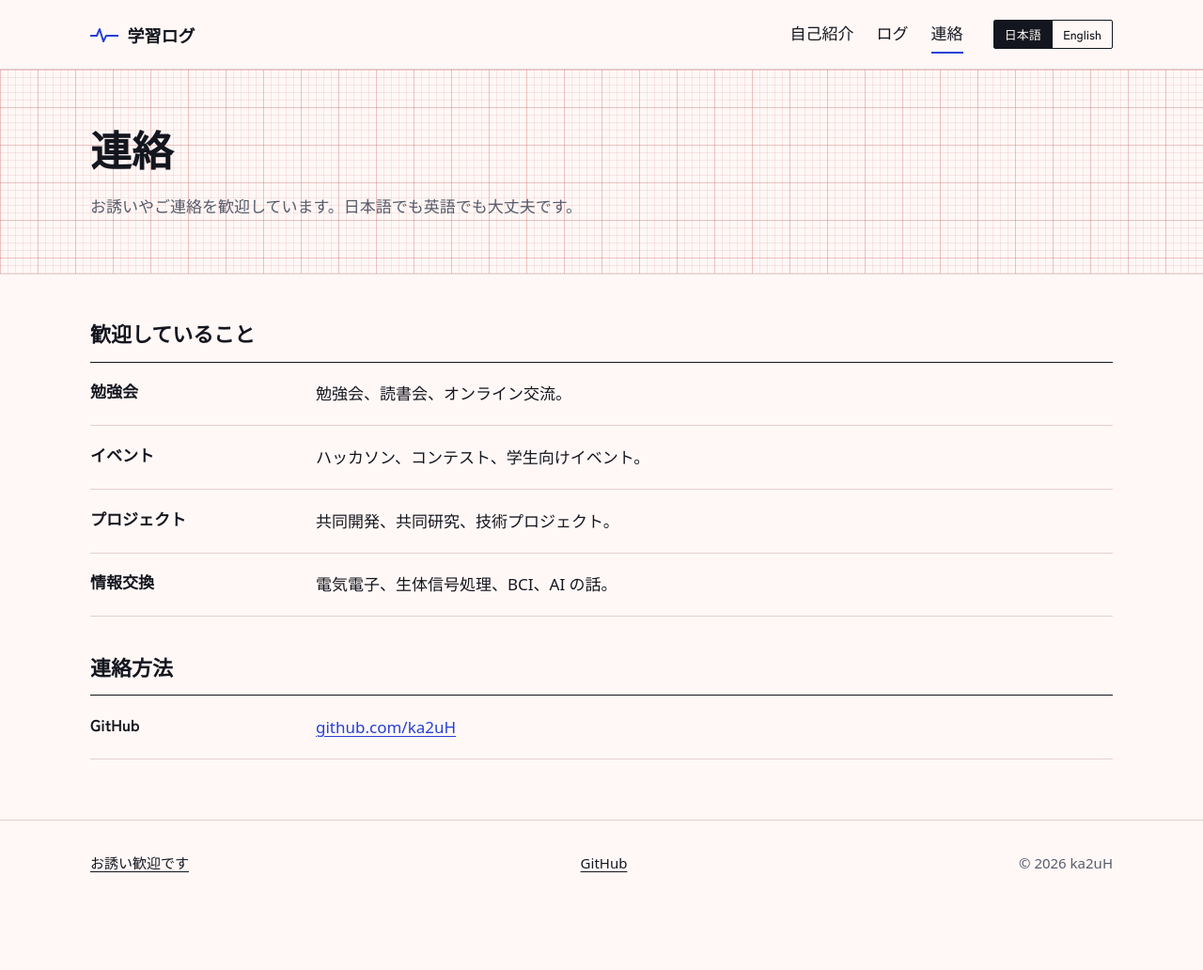
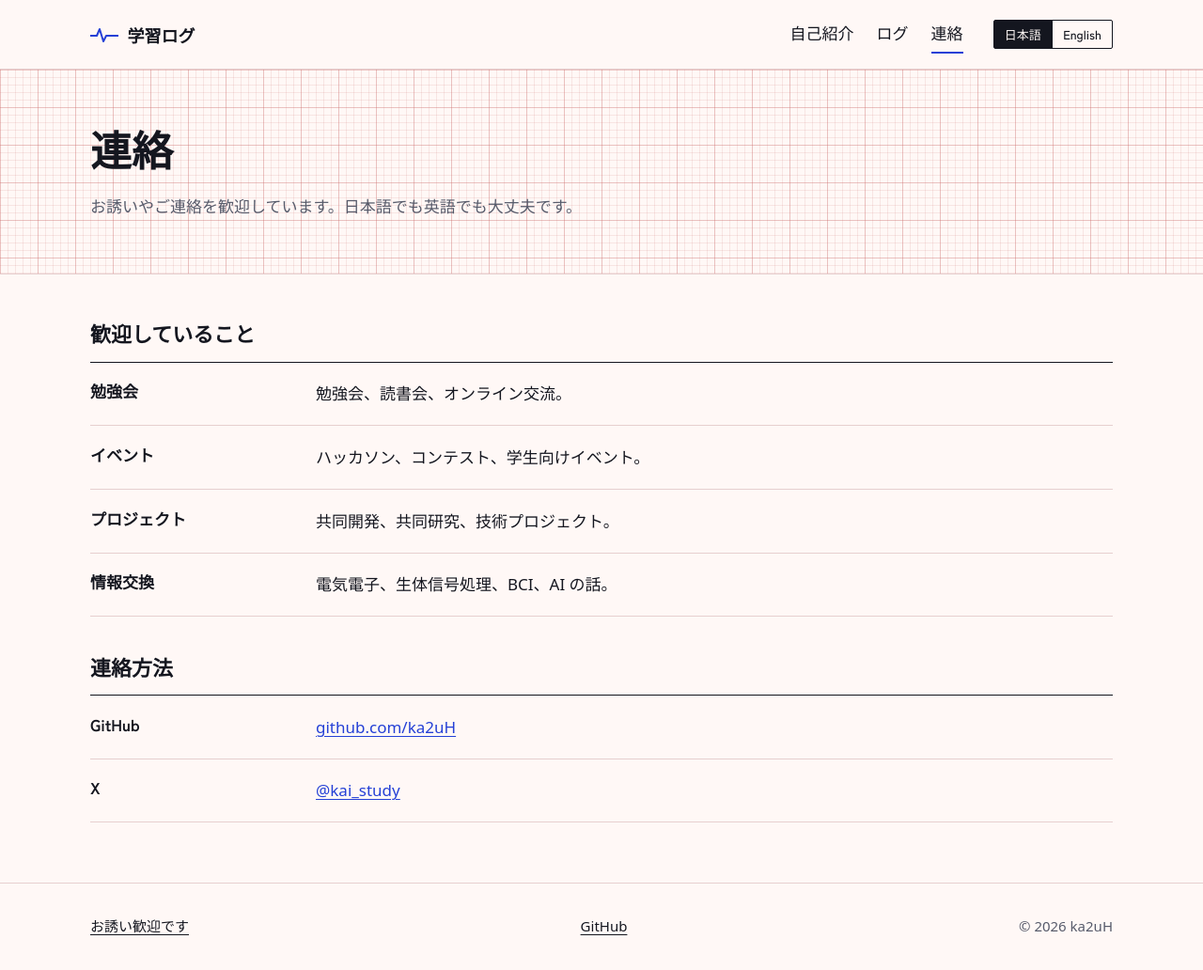
Before and after one commit to ka2uH/style_ka2u, a Jekyll site: the page built from contact.html, in a window 1280 px wide. Shown: the whole page at 94% size. Built offline with Jekyll 4.4.1, drawn with Linux system fonts in a browser that asks for light colours; some web fonts are replaced; before the commit the page ends 965 px from its top, so only the background shows below that.

Commit message:
Add X contact link to contact.html

```diff
--- a/contact.html
+++ b/contact.html
@@ -53,6 +53,10 @@ permalink: /contact/
         <dt>GitHub</dt>
         <dd><p><a href="https://github.com/{{ site.github_username }}">github.com/{{ site.github_username }}</a></p></dd>
       </div>
+    <div class="field">
+        <dt>X</dt>
+        <dd><p><a href="https://x.com/Ka1_study_H">@kai_study</a></p></dd>
+      </div>
       <!-- TODO: 使いたい連絡手段を追加する（フォーム、X、LinkedIn など）。
            メールアドレスの直書きは迷惑メールの原因になるので、フォームかSNSのDMがおすすめです。
            TODO: Add other channels (a form, X, LinkedIn, ...).
```
